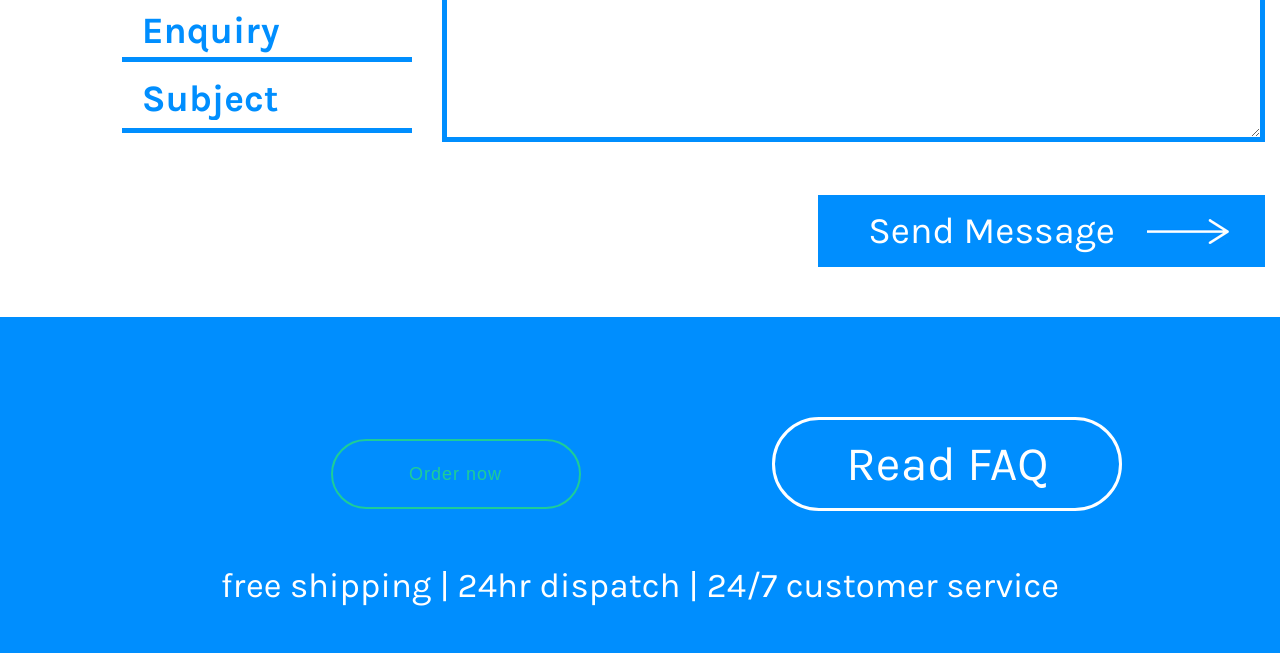
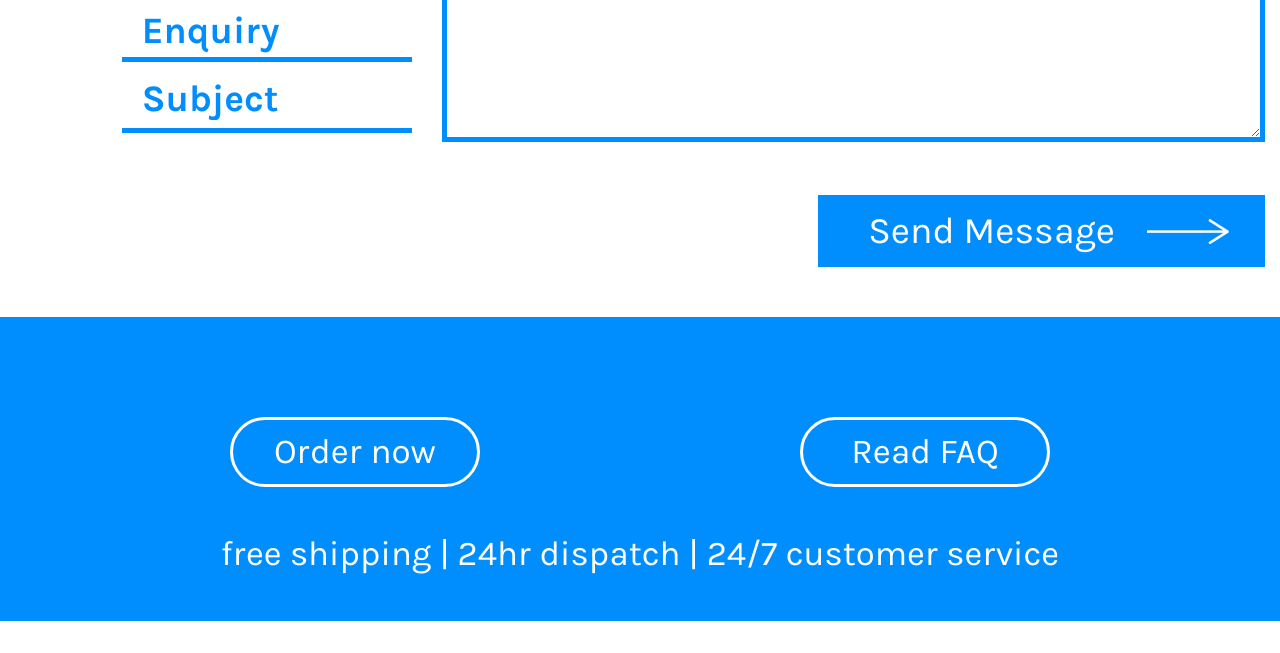
Before and after one commit to mentikora/fortisocks, a plain HTML site: page index.html in a window 1280 px wide. Shown: the part 5827-6480 px from the top of the page. Drawn offline with Linux system fonts and the light colour scheme; a script that the page names is missing.

Commit message:
progress button style

```diff
--- a/css/application.css
+++ b/css/application.css
@@ -34,6 +34,7 @@
     url('fonts/codropsicons/codropsicons.ttf') format('truetype'),
     url('fonts/codropsicons/codropsicons.svg#codropsicons') format('svg');
 }
+
 [class^="flaticon-"]:before, [class*=" flaticon-"]:before,
 [class^="flaticon-"]:after, [class*=" flaticon-"]:after {
   font-family: Flaticon;
@@ -693,12 +694,13 @@ header .cart{
 }
   .pre_footer .btn{
     display: inline-block;
-    margin-left: 15px;
+    /*margin-left: 15px;*/
     border: 3px solid transparent;
 
-    padding: 20px 0px;
-    font-size: 36pt;
-    width: 350px;
+    /*padding: 20px 0px;*/
+    font-size: 35px;
+    width: 250px;
+    height: 70px;
 
     -moz-border-top-left-radius: 50px;
     -webkit-border-top-left-radius: 50px;
--- a/css/uiProgressButton.css
+++ b/css/uiProgressButton.css
@@ -3,32 +3,27 @@
 	position: relative;
 	display: inline-block;
 	text-align: center;
-	width: 45%;
 	min-width: 250px;
-	margin: 10px;
 }
 
 /* Button style */
 .progress-button button {
-	display: block;
+	display: inline-block;
 	margin: 0 auto;
 	padding: 0;
 	width: 250px;
 	height: 70px;
-	border: 2px solid #1ECD97;
+	border: 3px solid #fff;
 	border-radius: 40px;
 	background: transparent;
-	color: #1ECD97;
-	letter-spacing: 1px;
-	font-size: 18px;
-	font-family: 'Montserrat', sans-serif;
+	color: #fff;
+	font-size: 35px;
 	-webkit-tap-highlight-color: transparent;
 	-webkit-transition: background-color 0.3s, color 0.3s, width 0.3s, border-width 0.3s, border-color 0.3s;
 	transition: background-color 0.3s, color 0.3s, width 0.3s, border-width 0.3s, border-color 0.3s;
 }
 
 .progress-button button:hover {
-	background-color: #1ECD97;
 	color: #fff;
 }
 
--- a/index.html
+++ b/index.html
@@ -486,8 +486,9 @@
       </section>
 
       <div class="pre_footer">
-        <!--  -->
+        <div class="container">
           <!-- progress button -->
+          <div class="col-md-6">
             <div id="progress-button" class="progress-button">
             <!-- button with text -->
             <button><span>Order now</span></button>
@@ -511,13 +512,17 @@
               <path d="m35,35l9.3,-9.3"/>
             </svg>
 
-        </div><!-- /progress-button -->
+          </div>
+          </div>
           <!--  -->
-        <!-- <a href="javascript:;" class="btn order">Order now</a> -->
+          <div class="col-md-6">
             <button type="button" class="btn faq" data-toggle="modal" data-target="#faq_modal">
               Read FAQ
             </button>
-        <p>free shipping | 24hr dispatch | 24/7 customer service</p>
+          </div>
+        </div>
+
+        <p class="clearfix">free shipping | 24hr dispatch | 24/7 customer service</p>
       </div>
 
       <footer>
```
Lines whose indentation alone changed are shown as unchanged.
